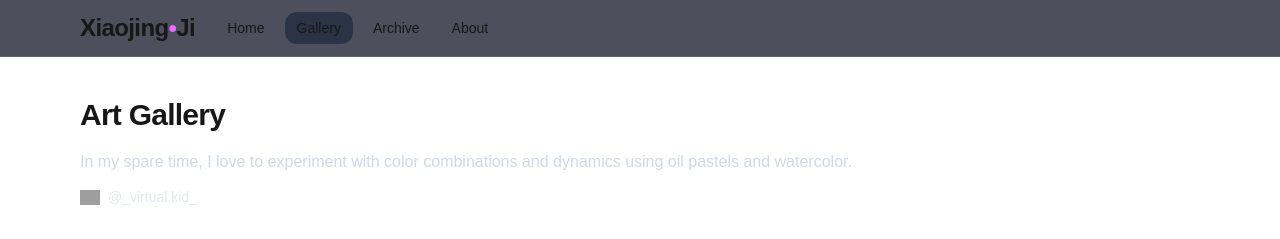
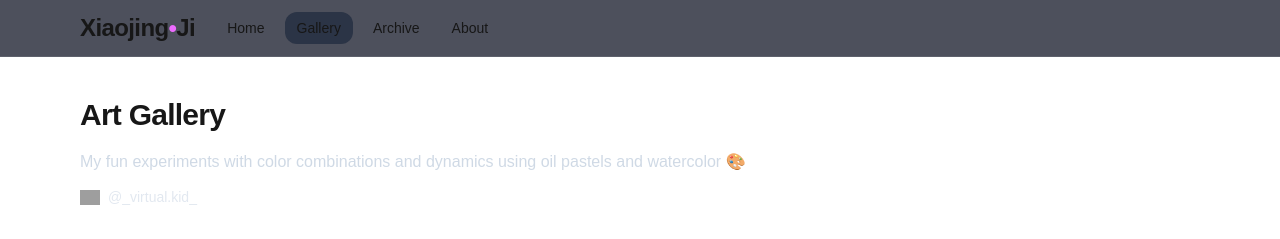
Before and after one commit to XJi/virtualkid, a Next.js app in the folder virtual-kid/: page /gallery in a window 1280 px wide. Shown: the top 239 px of the page. Built offline with nearby package versions, Linux system fonts and the light colour scheme; grey boxes are pictures that could not be loaded.

Commit message:
Update gallery page intro
Yolo

```diff
--- a/virtual-kid/src/app/gallery/page.tsx
+++ b/virtual-kid/src/app/gallery/page.tsx
@@ -98,7 +98,7 @@ export default function GalleryPage() {
           Art Gallery
         </h1>
         <p className="text-slate-300/90 leading-relaxed">
-          In my spare time, I love to experiment with color combinations and dynamics using oil pastels and watercolor.
+          My fun experiments with color combinations and dynamics using oil pastels and watercolor 🎨
         </p>
         <div className="mt-3">
           <a
```
